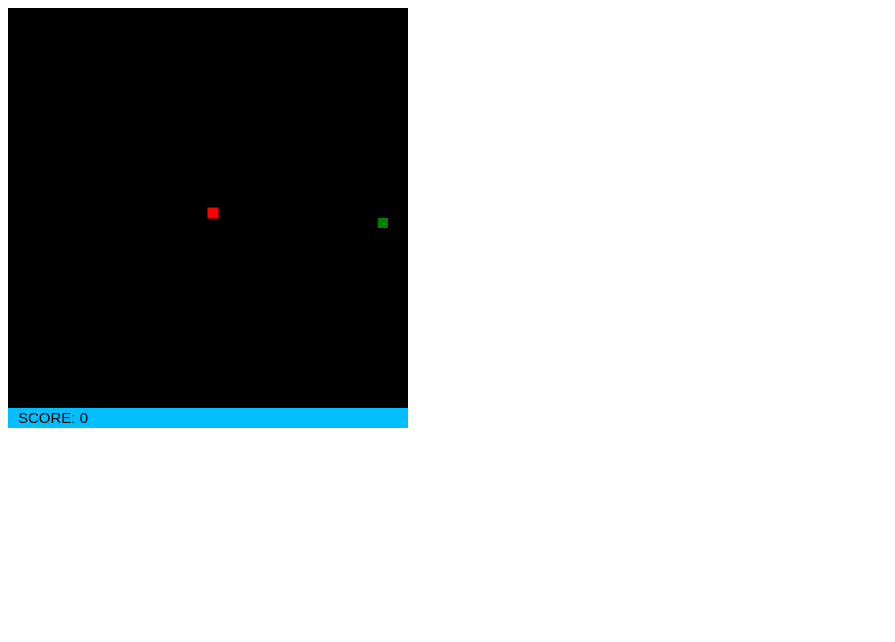
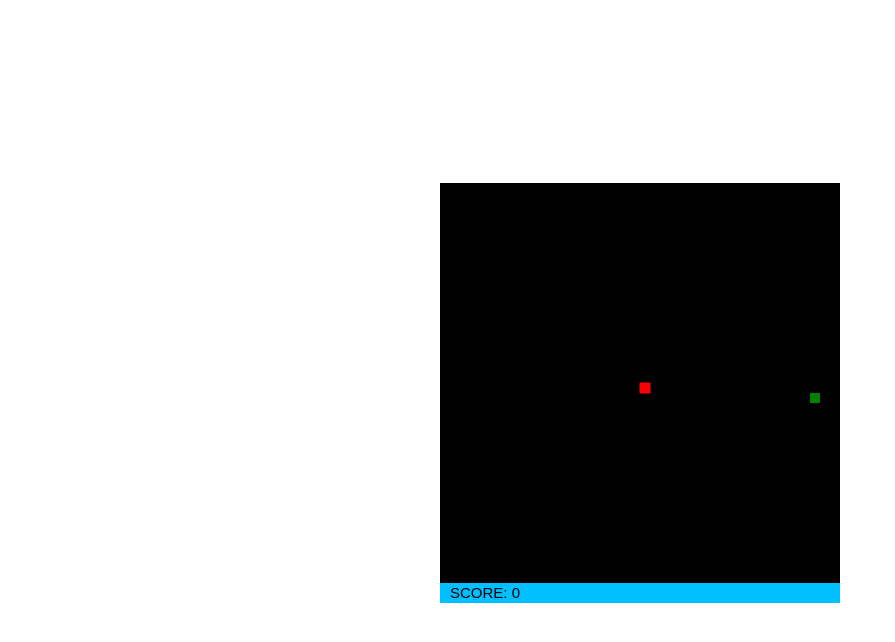
Before and after one commit to BigEm44/Snake-game, a plain HTML site: page docs/index.html in a window 1280 px wide. Shown: the whole page, without its empty margins (0-895 px from the left). Drawn offline with Linux system fonts and the light colour scheme.

Commit message:
add styles - centring the canvas on the page

```diff
--- a/docs/index.html
+++ b/docs/index.html
@@ -6,11 +6,25 @@
     <meta name="viewport" content="width=device-width, initial-scale=1.0">
     <meta http-equiv="X-UA-Compatible" content="ie=edge">
     <title>Snake Game</title>
+    <style>
+        * {
+            margin: 0;
+            padding: 0;
+        }
+
+        .game {
+            position: absolute;
+            top: 50%;
+            left: 50%;
+            transform: translate(-50%, -50%);
+        }
+    </style>
 </head>
 
 <body>
-    <canvas width="400" height="430"></canvas>
-
+    <div class="game">
+        <canvas class="cvs" width="400" height="430"></canvas>
+    </div>
     <script src="script.js"></script>
 </body>
 
```
